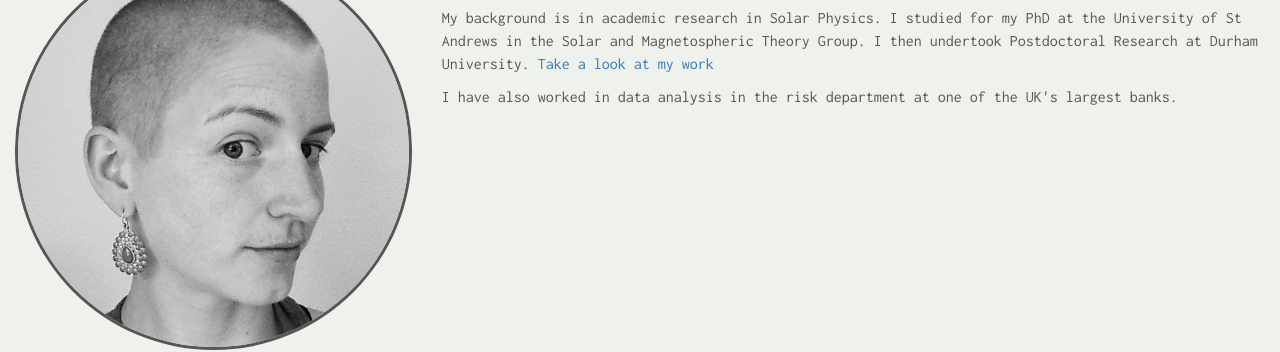
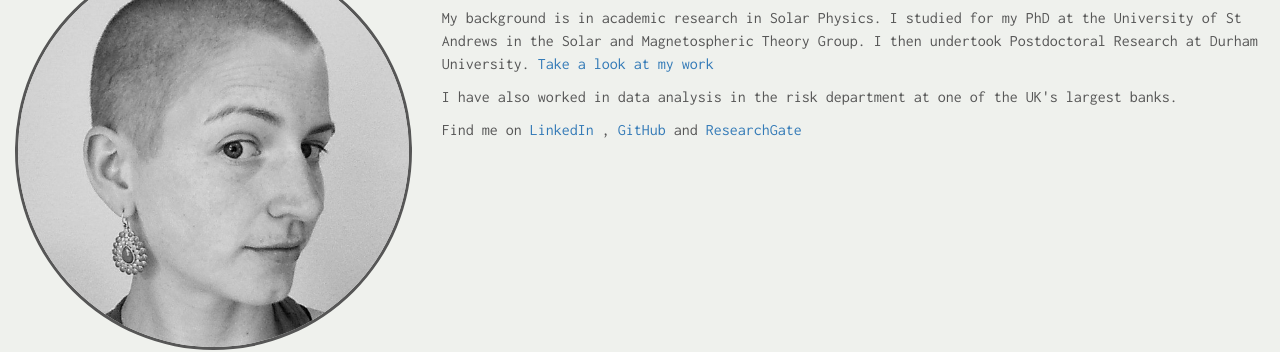
Before and after one commit to srhjne/srhjne.github.io, a plain HTML site: page index.html in a window 1280 px wide. Shown: the part 108-460 px from the top of the page. Drawn offline with nearby package versions, Linux system fonts and the light colour scheme.

Commit message:
updated social links

```diff
--- a/index.html
+++ b/index.html
@@ -33,6 +33,9 @@ My background is in academic research in Solar Physics. I studied for my PhD at
 <p>
 
 I have also worked in data analysis in the risk department at one of the UK's largest banks.
+</p>
+<p>
+Find me on <a href="https://www.linkedin.com/in/sarah-edwards/"> LinkedIn </a>, <a href="https://github.com/srhjne/"> GitHub </a> and <a href="https://www.researchgate.net/profile/Sarah_Edwards25"> ResearchGate </a>
 </p>
 
 
```
